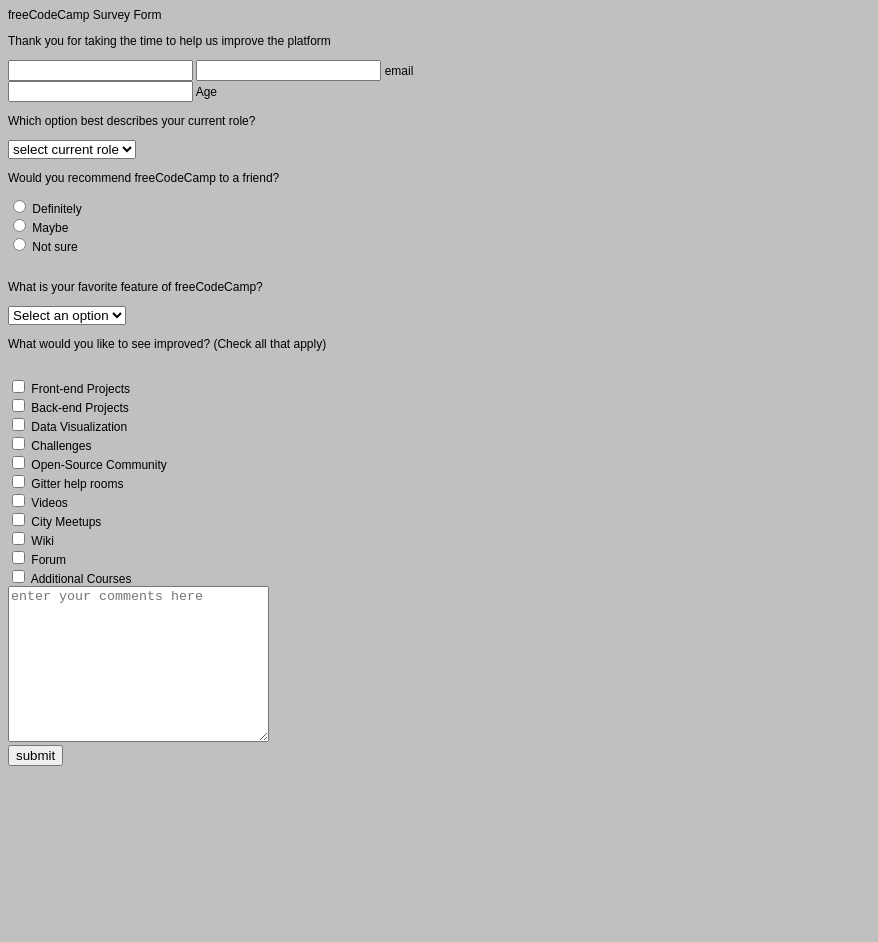
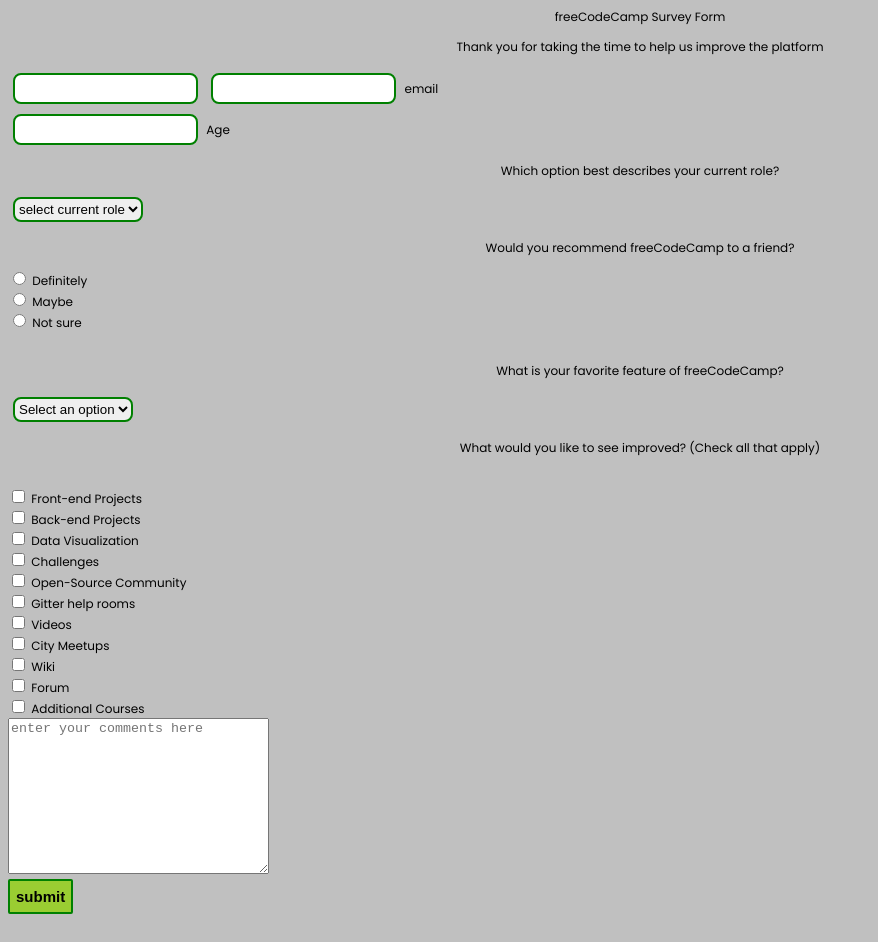
Before and after one commit to iprankurpandey/FCC-solutions, a plain HTML site: page App2/index.html in a window 1280 px wide. Shown: the whole page, without its empty margins (0-878 px from the left). Before the commit the page ends 800 px from the top, so only its background shows below. Drawn offline with Linux system fonts and the light colour scheme.

Commit message:
added style

```diff
--- a/App2/style.css
+++ b/App2/style.css
@@ -1,23 +1,86 @@
-@import url('https://fonts.googleapis.com/css2?family=Hind:wght@600&display=swap');
+@import url('https://fonts.googleapis.com/css?family=Poppins:200i,400&display=swap');
 
 :root {
 
   --bg-color: silver;
   --button-bg-color: orange;
   --font-color: black;
-  --border-color-all: yellow;
-  font-family: Arial, Helvetica, sans-serif;
+  --border-color-all: green;
 
-}
-
-*,
-*::before,
-*::after {
-  box-sizing: border-box;
 }
 
 body {
   background-color: var(--bg-color);
   font-size: 12px;
+  font-family: 'Poppins', sans-serif;
 
 }
+
+section,
+p {
+  text-align: center;
+  font-size: 2;
+
+}
+
+#name,
+#email,
+#number {
+  border: 2px solid var(--border-color-all);
+  border-radius: 8px;
+  height: 25px;
+  width: auto;
+  text-align: left;
+  margin: 5px;
+
+
+}
+
+
+#dropdown,
+#features-select {
+  border: 2px solid var(--border-color-all);
+  border-radius: 8px;
+  height: 25px;
+  width: auto;
+  text-align: left;
+  margin: 5px;
+}
+
+
+
+input [type='checkbox'] {
+  border-radius: 255px;
+  font-size: 55px;
+}
+
+#container {
+  background-color: var(--button-bg-color);
+  max-width: 500px;
+  max-height: auto;
+  margin: auto;
+
+}
+
+br {
+  margin: 1px;
+}
+
+
+#submit-btn,
+#textarea-input {
+  text-align: center;
+}
+#textarea{
+  margin: auto;
+}
+#submit {
+  height: 35px;
+  border: 2px solid green;
+  font-size: 15px;
+  font-weight: bold;
+  background-color: yellowgreen;
+  border-radius: 2px;
+  cursor: pointer;
+  margin-bottom: 20px;
+}
```
